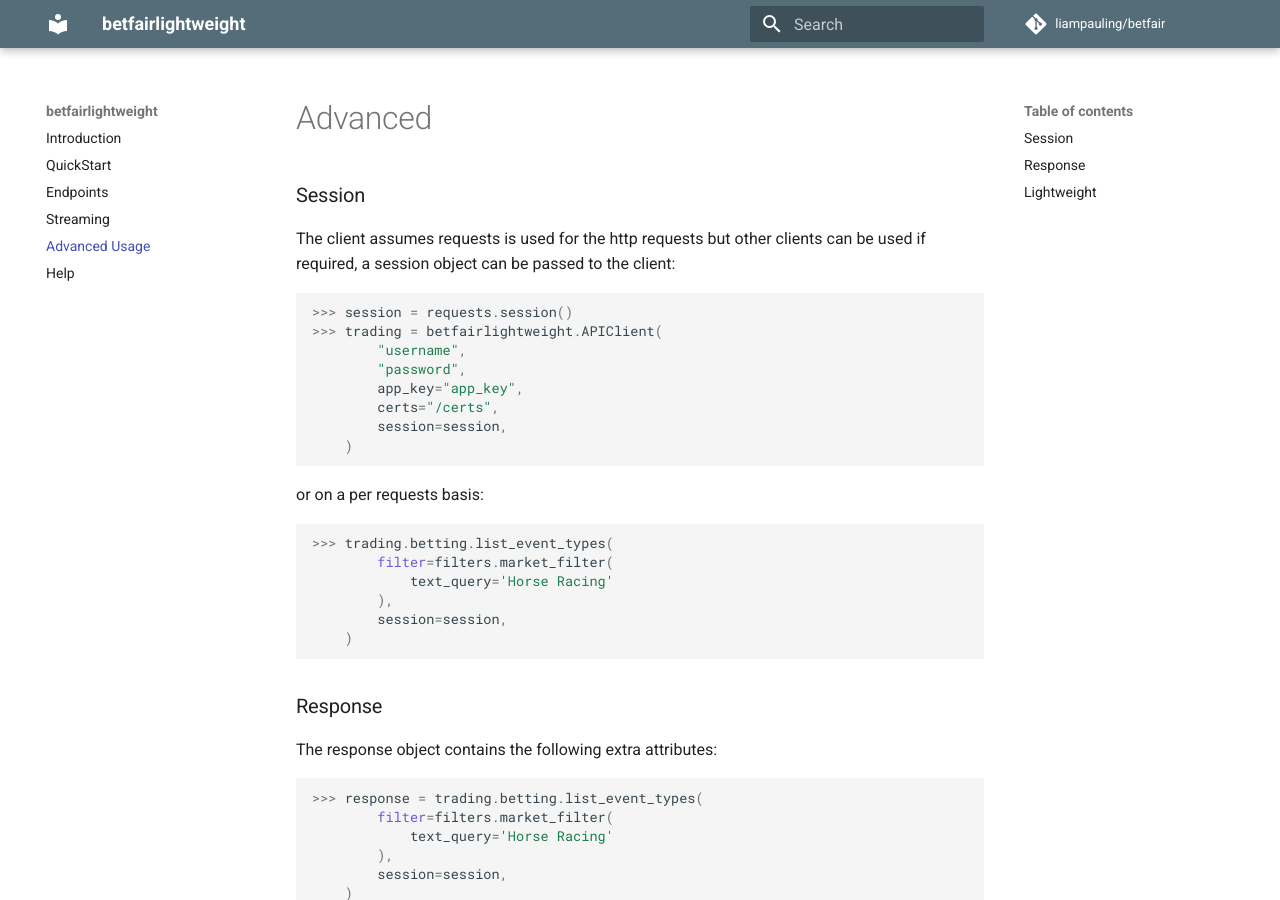
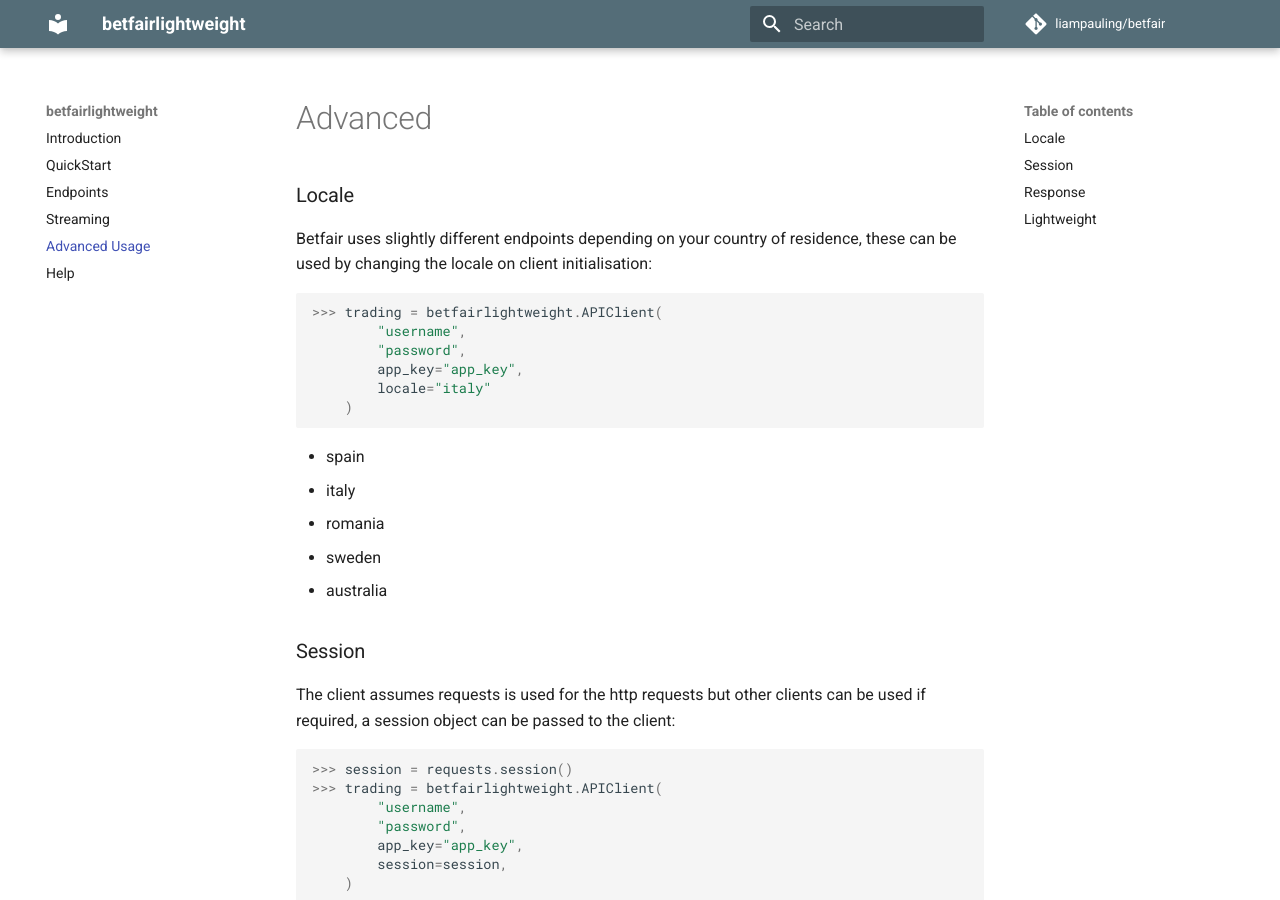
Before and after one commit to betcode-org/betfair, an MkDocs documentation site: the page built from docs/advanced.md, in a window 1280 px wide and 900 px high. Built offline with MkDocs 1.6.1 and Material for MkDocs 9.7.7, drawn with Linux system fonts in a browser that asks for light colours; comment, search, counter and statistics services are not loaded.

Commit message:
history and version update locale added to docs

````diff
--- a/betfairlightweight/__version__.py
+++ b/betfairlightweight/__version__.py
@@ -1,6 +1,6 @@
 __title__ = "betfairlightweight"
 __description__ = "Lightweight python wrapper for Betfair API-NG"
 __url__ = "https://github.com/liampauling/betfair"
-__version__ = "2.0.0"
+__version__ = "2.0.1"
 __author__ = "Liam Pauling"
 __license__ = "MIT"
--- a/docs/advanced.md
+++ b/docs/advanced.md
@@ -1,4 +1,24 @@
 # Advanced
+
+
+### Locale
+
+Betfair uses slightly different endpoints depending on your country of residence, these can be used by changing the locale on client initialisation:
+
+```python
+>>> trading = betfairlightweight.APIClient(
+        "username",
+        "password",
+        app_key="app_key",
+        locale="italy"
+    )
+```
+
+- spain
+- italy
+- romania
+- sweden
+- australia
 
 ### Session
 
@@ -10,7 +30,6 @@ The client assumes requests is used for the http requests but other clients can
         "username",
         "password",
         app_key="app_key",
-        certs="/certs",
         session=session,
     )
 ```
````
Also changed, not shown: HISTORY.rst (+7 -0 lines).
